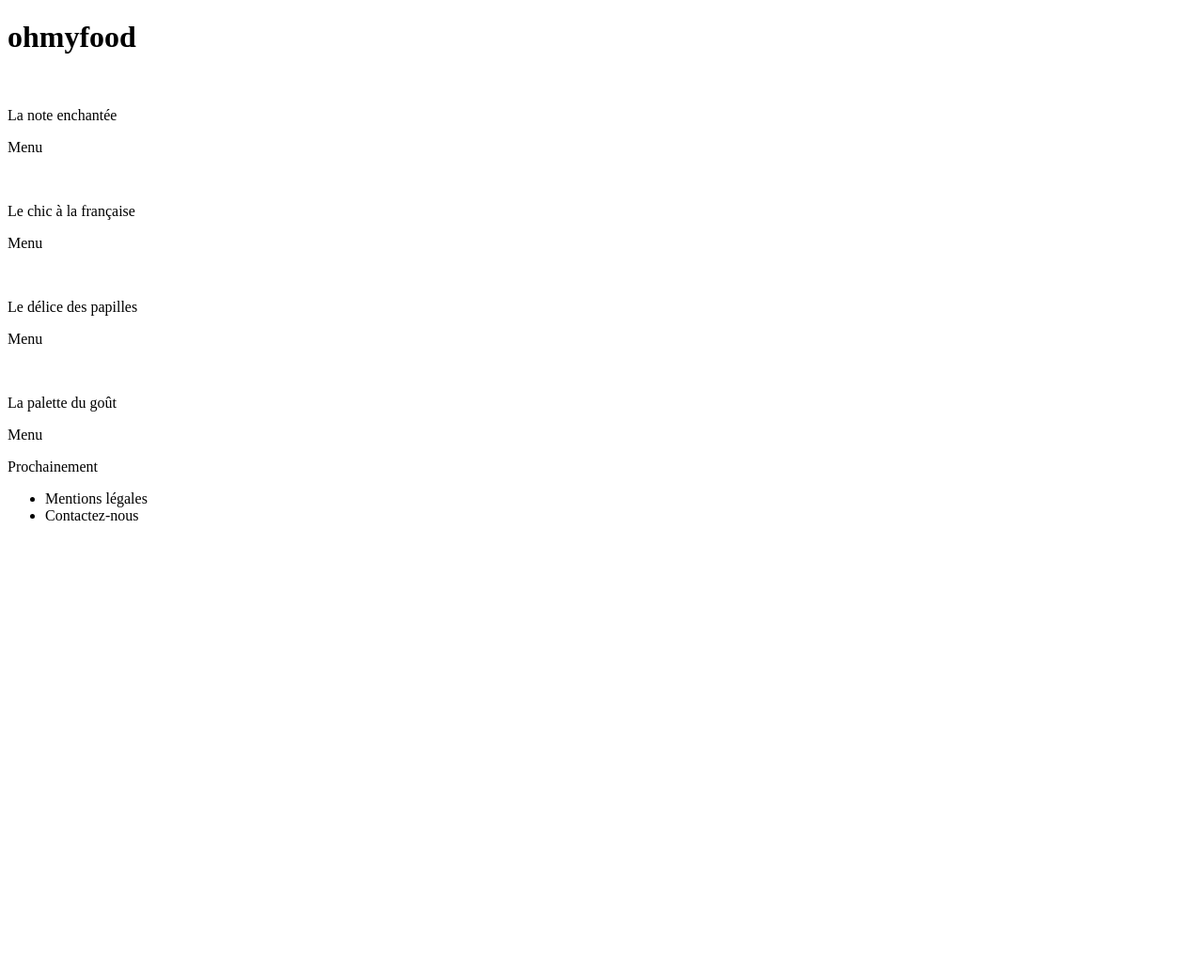
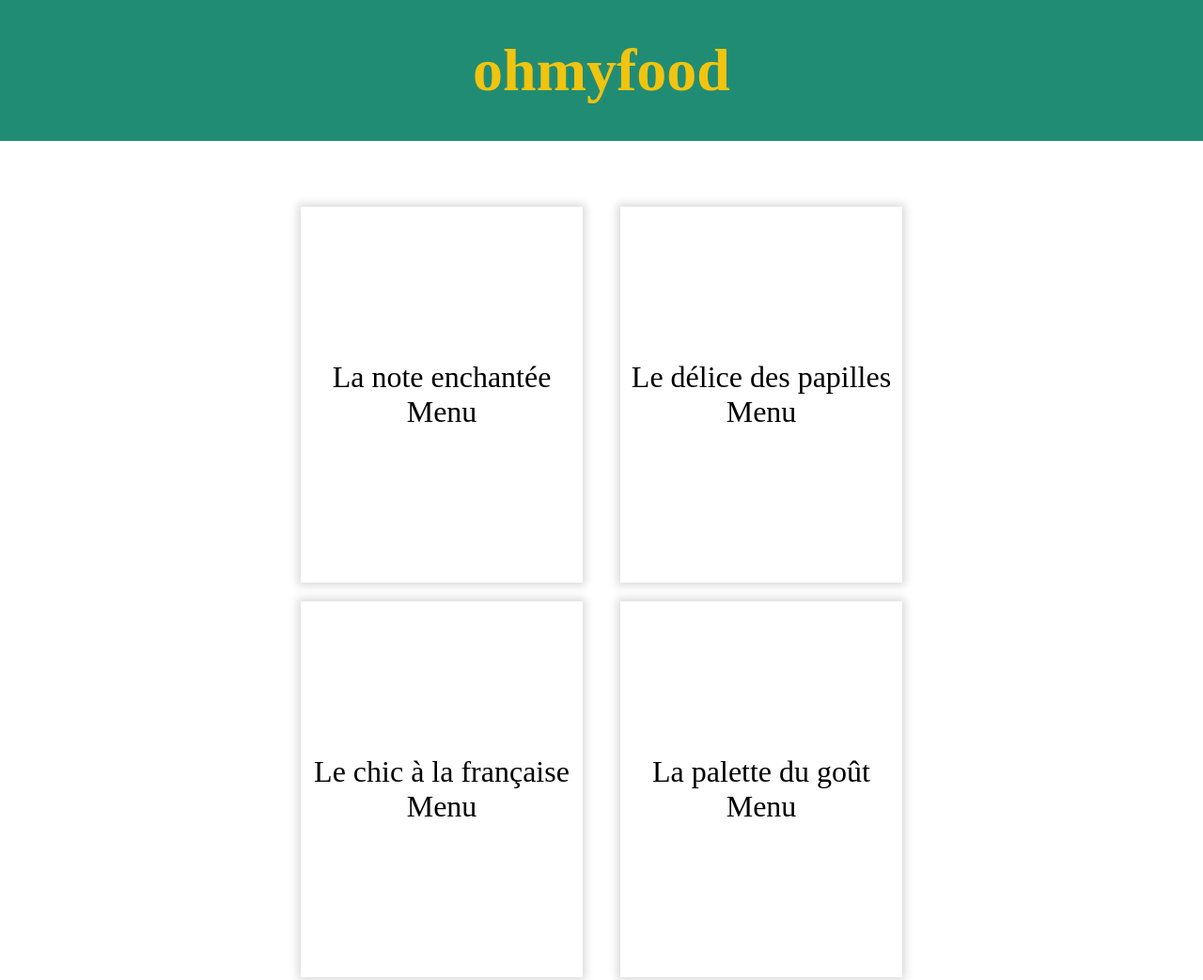
Before and after one commit to Mathias-Hadji/website_ohmyfood_old, a plain HTML site: page index.html in a window 1280 px wide. Shown: the top 1043 px of the page at 94% size. Before the commit the page ends 800 px from the top, so only its background shows below. Drawn offline with Linux system fonts and the light colour scheme.

Commit message:
Ajout de code css dans style.scss

```diff
--- a/sass/style.scss
+++ b/sass/style.scss
@@ -0,0 +1,85 @@
+$orange-color: #f1c40f;
+$green-color: #218c74;
+
+
+*{
+    margin: 0;
+}
+
+
+.header{
+    display: flex;
+    justify-content: center;
+    align-items: center;
+    background-color: $green-color;
+    height: 150px;
+    .header__heading{
+        color: $orange-color;
+        font-size: 4em;
+    }
+}
+
+
+
+.grid{
+    margin-top: 50px;
+    margin-left: 50px;
+    margin-right: 50px;
+    font-size: 2em;
+    display: flex;
+    flex-direction: row;
+    justify-content: center;
+
+    .menu-prev{
+        display: flex;
+        flex-direction: column;
+        margin: 20px;
+        height: 400px;
+        width: 300px;
+        justify-content: center;
+        align-items: center;
+        -webkit-box-shadow: 0px 0px 9px 3px rgba(217,217,217,1);
+        -moz-box-shadow: 0px 0px 9px 3px rgba(217,217,217,1);
+        box-shadow: 0px 0px 9px 3px rgba(217,217,217,1);
+    }
+}
+
+
+
+.work-in-progress{
+    margin-top: 30px;
+    margin-bottom: 30px;
+    display: flex;
+    justify-content: center;
+    align-items: center;
+
+    p{
+        font-size: 3em;
+        color: $orange-color;
+        background: $green-color;
+    }
+}
+
+.footer{
+    height: 80px;
+    background: $green-color;
+    display: flex;
+    justify-content: center;
+    align-items: center;
+
+
+    nav{
+        display: flex;
+    }
+
+    ul{
+        display: flex;
+        justify-content: space-between;
+    }
+
+    li{
+        font-size: 2em;
+        list-style-type: none;
+        color: $orange-color;
+    }
+}
```
Also changed, not shown: css/style.css, 1 other file.
